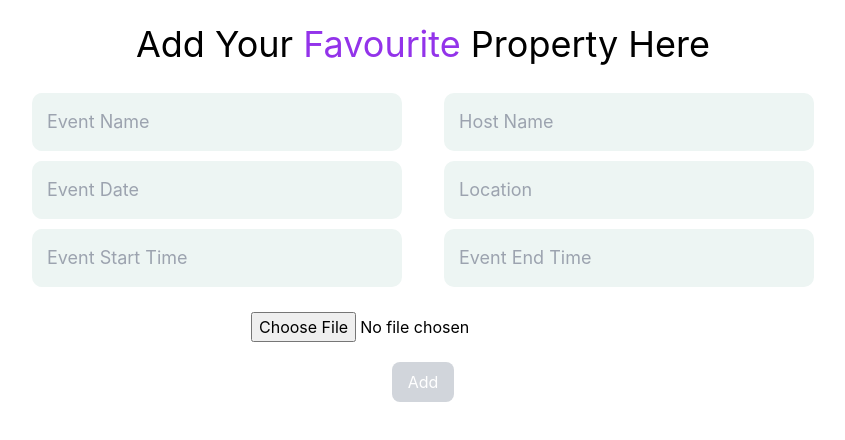
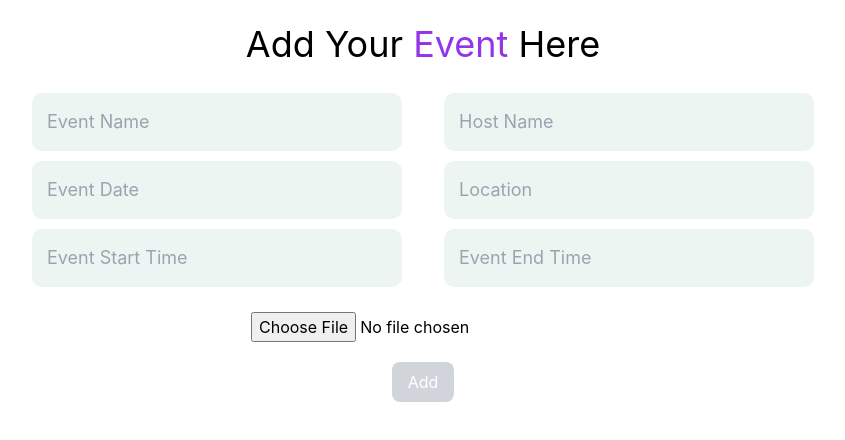
Before and after one commit to faizabaig13/event-management, a React (Create React App) app: page /create-event in a window 1280 px wide. Shown: the top 440 px of the page, without its empty margins (217-1062 px from the left). Built offline with nearby package versions, Linux system fonts and the light colour scheme.

Commit message:
corrections

```diff
--- a/src/pages/CreateEvent/CreateEvent.js
+++ b/src/pages/CreateEvent/CreateEvent.js
@@ -84,7 +84,7 @@ const CreateEvent = () => {
     const handleSubmit = async (e) => {
         e.preventDefault();
         setIsSubmit(true);
-        await addDoc(collection(db, "properties"),{
+        await addDoc(collection(db, "events"),{
           ...data,
           timestamp : serverTimestamp(),
         });
@@ -112,7 +112,7 @@ const CreateEvent = () => {
          <div className="flex-1 flex flex-col items-center justify-center">
         <form className="flex flex-col items-center" onSubmit={handleSubmit}>
           <h1 className="text-4xl my-6 text-center">
-            Add Your<span className="text-purple-600"> Favourite </span>Property
+            Add Your<span className="text-purple-600"> Event </span>
             Here
           </h1>
           <div className="flex flex-col lg:flex-row lg:gap-8">
--- a/src/pages/EventPage/EventPage.jsx
+++ b/src/pages/EventPage/EventPage.jsx
@@ -3,7 +3,6 @@ import "./EventPage.css";
 import { HiOutlineCalendar, HiOutlineLocationMarker } from "react-icons/hi";
 
 const EventPage = () => {
-
 
   return (
     <div className="Event-Section">
```
